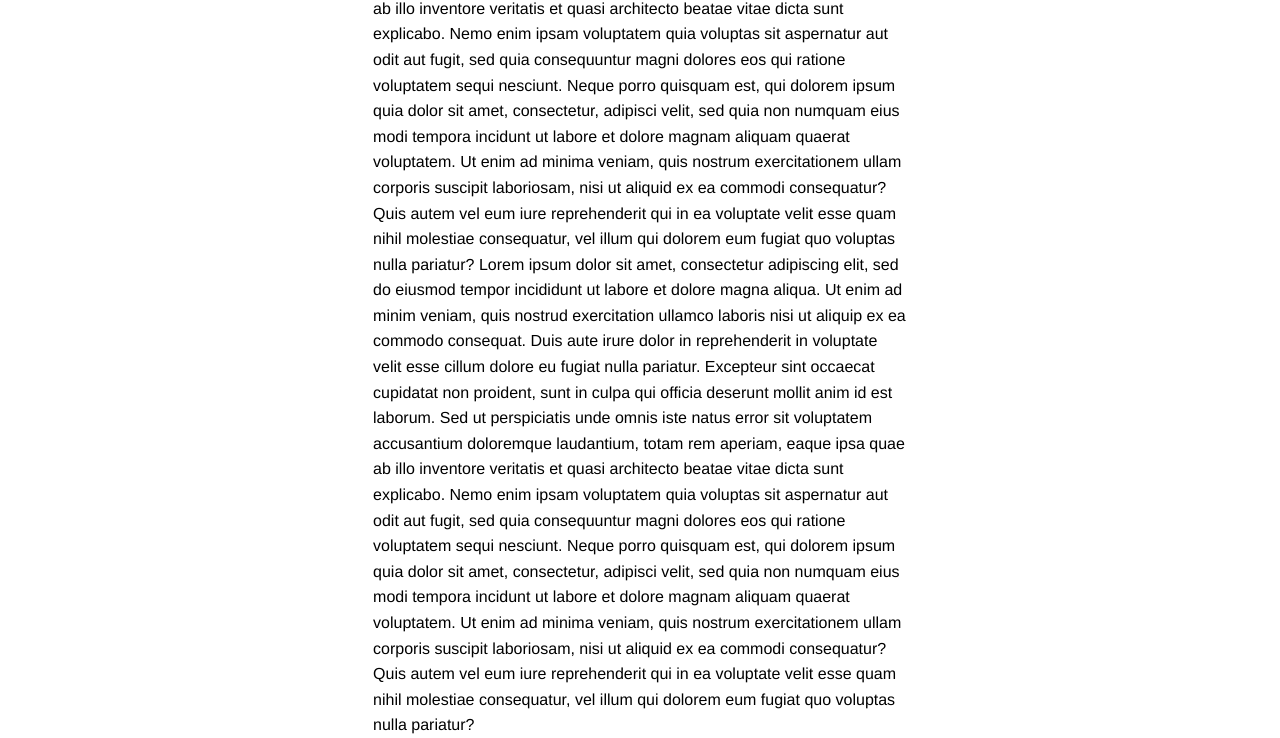
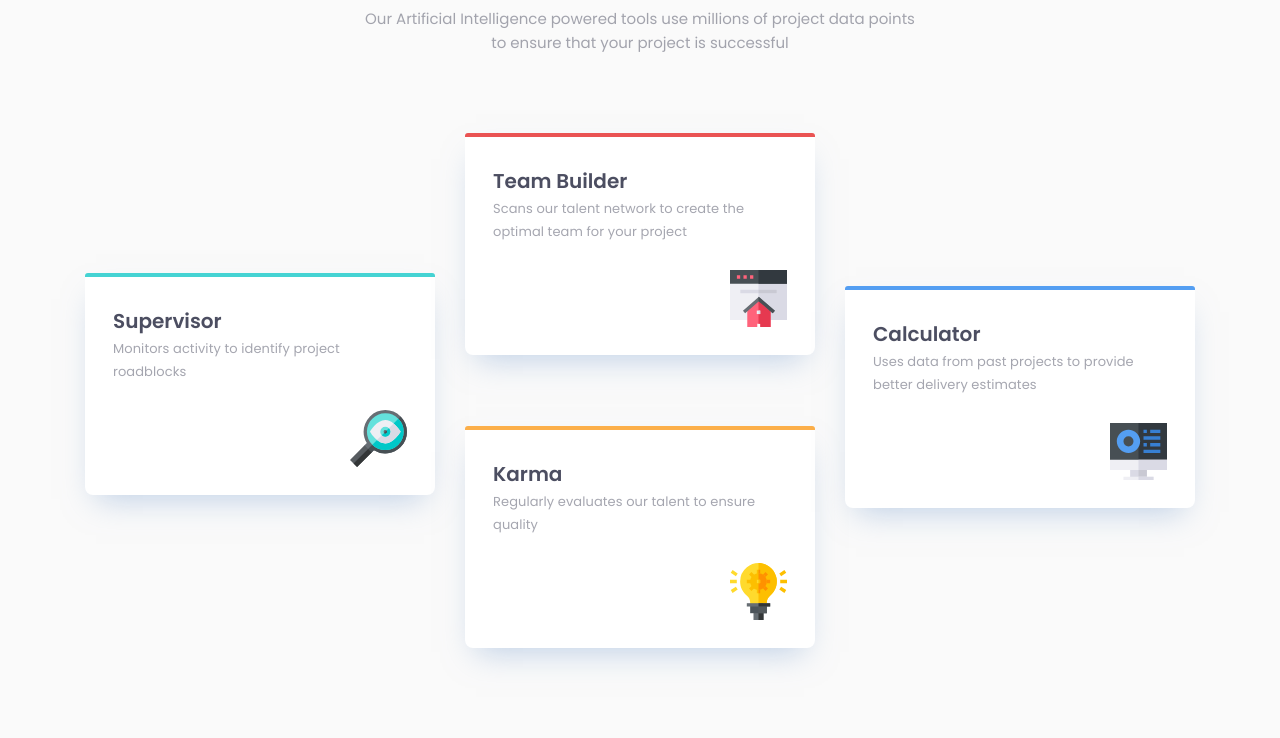
Before and after one commit to travisricks/fm-four-card-feature-section, a website built with Parcel: page src/index.html in a window 1280 px wide. Shown: the part 209-947 px from the top of the page. Built offline with nearby package versions, Linux system fonts and the light colour scheme.

Commit message:
initial solution

```diff
--- a/package.json
+++ b/package.json
@@ -6,8 +6,7 @@
   "devDependencies": {
     "node-sass": "^5.0.0",
     "parcel-bundler": "^1.12.5",
-    "parcel-plugin-imagemin": "^4.0.2",
-    "parcel-plugin-svg-sprite": "^1.4.1"
+    "parcel-plugin-imagemin": "^4.0.2"
   },
   "scripts": {
     "start": "parcel src/index.html --open",
--- a/src/index.html
+++ b/src/index.html
@@ -4,7 +4,12 @@
     <meta charset="UTF-8" />
     <meta name="viewport" content="width=device-width, initial-scale=1.0" />
     <meta http-equiv="X-UA-Compatible" content="ie=edge" />
-    <title>Project starter</title>
+    <title>FEM: Four-card Feature Section</title>
+    <link rel="preconnect" href="https://fonts.gstatic.com" />
+    <link
+      href="https://fonts.googleapis.com/css2?family=Poppins:wght@200;400;600&display=swap"
+      rel="stylesheet"
+    />
     <link rel="stylesheet" type="text/css" href="./scss/styles.scss" />
     <link
       rel="icon"
@@ -14,48 +19,40 @@
     />
   </head>
   <body>
-    <!-- <h1>Hello world!</h1> -->
     <main class="wrapper">
-      <p>
-        Lorem ipsum dolor sit amet, consectetur adipiscing elit, sed do eiusmod
-        tempor incididunt ut labore et dolore magna aliqua. Ut enim ad minim
-        veniam, quis nostrud exercitation ullamco laboris nisi ut aliquip ex ea
-        commodo consequat. Duis aute irure dolor in reprehenderit in voluptate
-        velit esse cillum dolore eu fugiat nulla pariatur. Excepteur sint
-        occaecat cupidatat non proident, sunt in culpa qui officia deserunt
-        mollit anim id est laborum. Sed ut perspiciatis unde omnis iste natus
-        error sit voluptatem accusantium doloremque laudantium, totam rem
-        aperiam, eaque ipsa quae ab illo inventore veritatis et quasi architecto
-        beatae vitae dicta sunt explicabo. Nemo enim ipsam voluptatem quia
-        voluptas sit aspernatur aut odit aut fugit, sed quia consequuntur magni
-        dolores eos qui ratione voluptatem sequi nesciunt. Neque porro quisquam
-        est, qui dolorem ipsum quia dolor sit amet, consectetur, adipisci velit,
-        sed quia non numquam eius modi tempora incidunt ut labore et dolore
-        magnam aliquam quaerat voluptatem. Ut enim ad minima veniam, quis
-        nostrum exercitationem ullam corporis suscipit laboriosam, nisi ut
-        aliquid ex ea commodi consequatur? Quis autem vel eum iure reprehenderit
-        qui in ea voluptate velit esse quam nihil molestiae consequatur, vel
-        illum qui dolorem eum fugiat quo voluptas nulla pariatur? Lorem ipsum
-        dolor sit amet, consectetur adipiscing elit, sed do eiusmod tempor
-        incididunt ut labore et dolore magna aliqua. Ut enim ad minim veniam,
-        quis nostrud exercitation ullamco laboris nisi ut aliquip ex ea commodo
-        consequat. Duis aute irure dolor in reprehenderit in voluptate velit
-        esse cillum dolore eu fugiat nulla pariatur. Excepteur sint occaecat
-        cupidatat non proident, sunt in culpa qui officia deserunt mollit anim
-        id est laborum. Sed ut perspiciatis unde omnis iste natus error sit
-        voluptatem accusantium doloremque laudantium, totam rem aperiam, eaque
-        ipsa quae ab illo inventore veritatis et quasi architecto beatae vitae
-        dicta sunt explicabo. Nemo enim ipsam voluptatem quia voluptas sit
-        aspernatur aut odit aut fugit, sed quia consequuntur magni dolores eos
-        qui ratione voluptatem sequi nesciunt. Neque porro quisquam est, qui
-        dolorem ipsum quia dolor sit amet, consectetur, adipisci velit, sed quia
-        non numquam eius modi tempora incidunt ut labore et dolore magnam
-        aliquam quaerat voluptatem. Ut enim ad minima veniam, quis nostrum
-        exercitationem ullam corporis suscipit laboriosam, nisi ut aliquid ex ea
-        commodi consequatur? Quis autem vel eum iure reprehenderit qui in ea
-        voluptate velit esse quam nihil molestiae consequatur, vel illum qui
-        dolorem eum fugiat quo voluptas nulla pariatur?
-      </p>
+      <div class="intro">
+        <h1>
+          Reliable, efficient delivery<br /><em>Powered by Technology</em>
+        </h1>
+
+        <p>
+          Our Artificial Intelligence powered tools use millions of project data
+          points to ensure that your project is successful
+        </p>
+      </div>
+
+      <div class="card-grid full-bleed">
+        <div class="card card--supervisor">
+          <div class="card--title">Supervisor</div>
+          <p>Monitors activity to identify project roadblocks</p>
+        </div>
+        <div class="card card--team">
+          <div class="card--title">Team Builder</div>
+          <p>
+            Scans our talent network to create the optimal team for your project
+          </p>
+        </div>
+        <div class="card card--karma">
+          <div class="card--title">Karma</div>
+          <p>Regularly evaluates our talent to ensure quality</p>
+        </div>
+        <div class="card card--calc">
+          <div class="card--title">Calculator</div>
+          <p>
+            Uses data from past projects to provide better delivery estimates
+          </p>
+        </div>
+      </div>
     </main>
   </body>
 </html>
--- a/src/scss/styles.scss
+++ b/src/scss/styles.scss
@@ -10,25 +10,36 @@
 @import "./04-globals/footer";
 @import "./04-globals/layout";
 
-// * {
-//   outline: 1px solid hotpink;
-// }
-// body {
-//   font-family: "Lexend Deca", sans-serif;
-//   font-weight: 400;
-//   color: $white-transparent;
-//   background-color: $gray;
-//   font-size: 15px;
-//   line-height: 1.6;
-//   @media (min-width: $desktop) {
-//     display: grid;
-//     place-items: center;
-//   }
-// }
+$red: hsl(0, 78%, 62%);
+$cyan: hsl(180, 62%, 55%);
+$orange: hsl(34, 97%, 64%);
+$blue: hsl(212, 86%, 64%);
+$very-dark-blue: hsl(234, 12%, 34%);
+$grayish-blue: hsl(229, 6%, 66%);
+$very-light-gray: hsl(0, 0%, 98%);
+$desktop: 800px;
+
+* {
+  // outline: 1px solid hotpink;
+}
+body {
+  font-family: "Poppins", sans-serif;
+  font-weight: 400;
+  color: $very-dark-blue;
+  background-color: $very-light-gray;
+  font-size: 15px;
+  line-height: 1.6;
+  @media (min-width: $desktop) {
+    display: grid;
+    place-items: center;
+  }
+}
+
 .wrapper {
   display: grid;
   grid-template-columns: 1fr calc(min(60ch, (100% - 64px))) 1fr;
   grid-column-gap: 32px;
+  padding: 85px 0;
 }
 
 .wrapper > * {
@@ -36,6 +47,107 @@
 }
 
 .full-bleed {
-  width: 100%;
-  grid-column: 1 / -1;
+  @media (min-width: $desktop) {
+    width: 100%;
+    grid-column: 1 / -1;
+  }
 }
+
+.intro {
+  text-align: center;
+
+  h1 {
+    font-weight: 200;
+    font-size: 24px;
+
+    @media (min-width: $desktop) {
+      font-size: 36px;
+    }
+
+    em {
+      font-style: normal;
+      font-weight: 600;
+    }
+  }
+
+  p {
+    opacity: 0.5;
+    text-align: center;
+    margin-bottom: 76px;
+
+    @media (min-width: $desktop) {
+      margin-bottom: 64px;
+    }
+  }
+
+  & > * + * {
+    margin-top: 16px;
+  }
+}
+
+.card {
+  background: #ffffff;
+  box-shadow: 0 15px 30px -11px rgba(131, 166, 210, 0.5);
+  border-radius: 8px;
+  padding: 28px;
+  border-top: 4px solid;
+  border-top-left-radius: 3px;
+  border-top-right-radius: 3px;
+  height: 222px;
+  background-position: bottom 28px right 28px;
+  background-size: 57px 57px;
+  background-repeat: no-repeat;
+
+  & ~ .card {
+    margin-top: 25px;
+  }
+
+  &--title {
+    font-size: 20px;
+    letter-spacing: 0;
+    font-weight: 600;
+  }
+
+  p {
+    opacity: 0.5;
+    font-size: 13px;
+    letter-spacing: 0.09px;
+    line-height: 1.77;
+  }
+
+  &--supervisor {
+    border-color: $cyan;
+    background-image: url("../images/icon-supervisor.svg");
+    grid-area: a;
+  }
+  &--team {
+    border-color: $red;
+    background-image: url("../images/icon-team-builder.svg");
+    grid-area: b;
+
+    @media (min-width: $desktop) {
+      margin-top: 0 !important;
+    }
+  }
+  &--karma {
+    border-color: $orange;
+    background-image: url("../images/icon-karma.svg");
+    grid-area: d;
+  }
+  &--calc {
+    border-color: $blue;
+    background-image: url("../images/icon-calculator.svg");
+    grid-area: c;
+  }
+}
+
+@media (min-width: $desktop) {
+  .card-grid {
+    display: grid;
+    grid-template-columns: repeat(3, 350px);
+    grid-template-rows: repeat(2, 250px);
+    grid-template-areas: "a b c" "a d c";
+    align-items: center;
+    gap: 30px;
+  }
+}
```
Also changed, not shown: README.md (added), src/images/icon-calculator.svg (added), src/images/icon-karma.svg (added), src/images/icon-supervisor.svg (added), src/images/icon-team-builder.svg (added), 1 other file.
